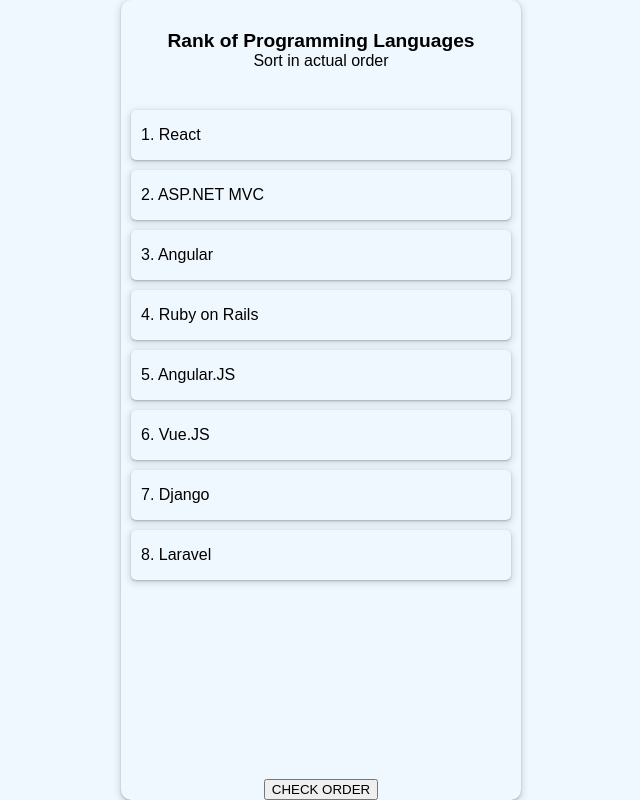
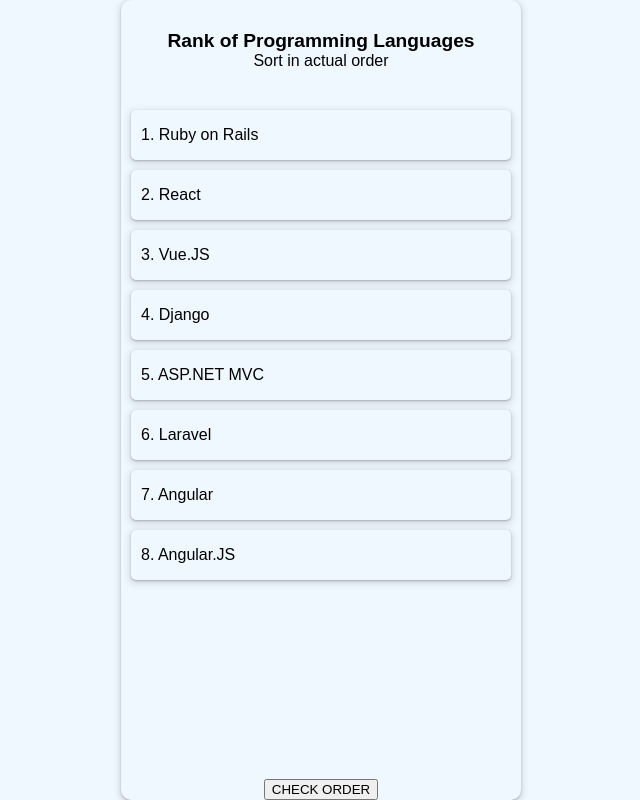
Before and after one commit to juandrepanther/Drag-React, a React (Create React App) app: page / in a window 1280 px wide. Shown: the whole page, without its empty margins (319-959 px from the left). Built offline with nearby package versions, Linux system fonts and the light colour scheme; the HTML template or start-up script is replaced by a standard one; a web font is replaced by a local one.

Commit message:
added data randomizer

```diff
--- a/src/App.js
+++ b/src/App.js
@@ -1,17 +1,20 @@
-import React from 'react'
-import { useState } from 'react/cjs/react.development'
+import React, { useState } from 'react'
 import './App.css'
 
-let PROGRAMMING_LIST = [
- { name: 'React', id: 1 },
- { name: 'ASP.NET MVC', id: 2 },
- { name: 'Angular', id: 3 },
- { name: 'Ruby on Rails', id: 4 },
- { name: 'Angular.JS', id: 5 },
- { name: 'Vue.JS', id: 6 },
- { name: 'Django', id: 7 },
- { name: 'Laravel', id: 8 },
+let DATA = [
+ 'React',
+ 'ASP.NET MVC',
+ 'Angular',
+ 'Ruby on Rails',
+ 'Angular.JS',
+ 'Vue.JS',
+ 'Django',
+ 'Laravel',
 ]
+const RANDOM_DATA_LIST = DATA.map((item) => ({
+ name: item,
+ id: Math.random(),
+})).sort((a, b) => a.id - b.id)
 
 let CHECK_LIST = [
  'React',
@@ -25,29 +28,28 @@
 ]
 
 export default function App() {
- const [list, setList] = useState(PROGRAMMING_LIST)
+ const [list, setList] = useState(RANDOM_DATA_LIST)
  let currentCard = {}
  let nextCard = {}
 
  //DRAG HANDLERS
 
  const onDragStart = (item) => (currentCard = item)
-
  const onDragEnter = (e) => e.preventDefault()
 
  const onDragLeave = (e) => {
   e.preventDefault()
-  e.target.style.background = ''
+  e.target.style.border = 'none'
  }
 
  const onDragOver = (e) => {
   e.preventDefault()
-  e.target.style.background = 'rgb(115, 102, 204)'
+  e.target.style.border = '2px solid black'
  }
 
  const onDrop = (event, item) => {
   nextCard = item
-  event.target.style.background = ''
+  event.target.style.border = 'none'
   changeItems(list, currentCard, nextCard)
  }
 
@@ -55,8 +57,8 @@
 
  const changeItems = (list, currentCard, nextCard) => {
   const listClone = [...list]
-  const currentIndex = list.findIndex((el) => el.id === currentCard.id)
-  const nextIndex = list.findIndex((el) => el.id === nextCard.id)
+  const currentIndex = list.findIndex((el) => el.name === currentCard.name)
+  const nextIndex = list.findIndex((el) => el.name === nextCard.name)
   listClone[currentIndex] = nextCard
   listClone[nextIndex] = currentCard
   setList(listClone)
@@ -67,10 +69,10 @@
   list.forEach((item, index) => {
    if (item.name === CHECK_LIST[index]) {
     const correct = document.getElementById(`${index}`)
-    correct.style.color = 'green'
+    correct.style.background = 'green'
    } else {
     const incorrect = document.getElementById(`${index}`)
-    incorrect.style.color = 'red'
+    incorrect.style.background = 'red'
    }
   })
  }
```
